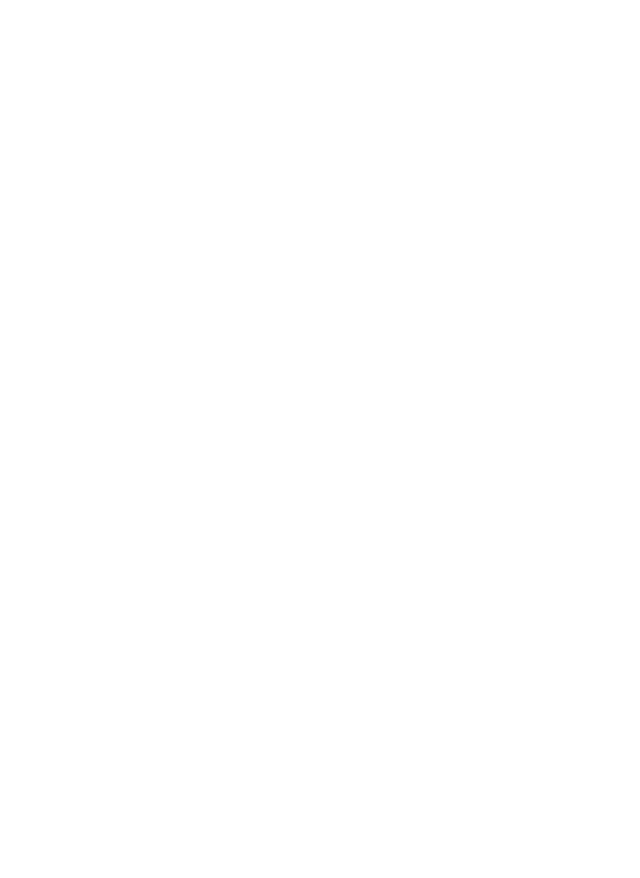
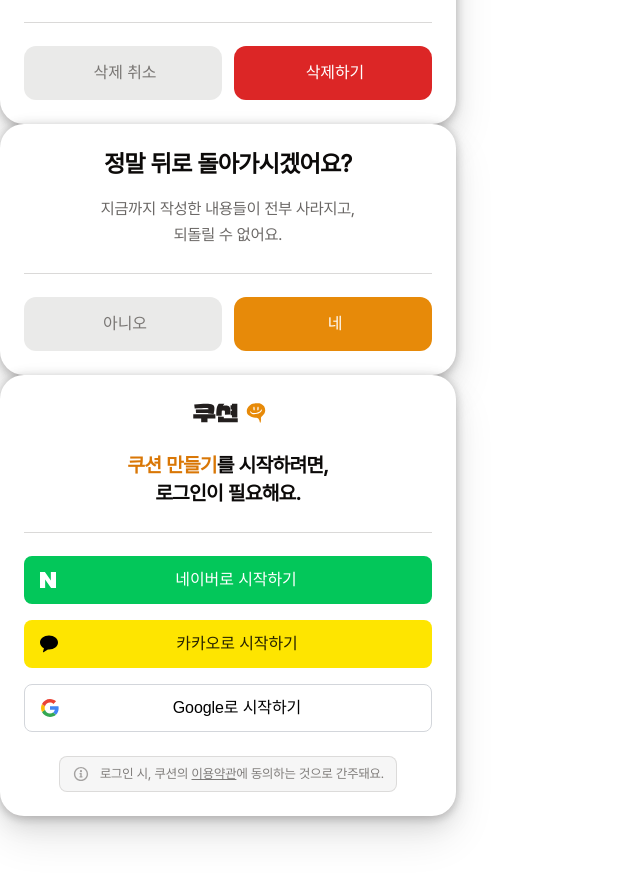
Before and after one commit to Cushion-Dev/Cushion-FE, a React (Vite) app: page / in a window 1280 px wide. Shown: the part 1220-2098 px from the top of the page, without its empty margins (0-640 px from the left). Before the commit the page ends 800 px from the top, so only its background shows below. Built offline with nearby package versions, Linux system fonts and the light colour scheme.

Commit message:
feat: login 다이얼로그 컴포넌트 구현

```diff
--- /dev/null
+++ b/src/components/common/Dialog/Callout.tsx
@@ -0,0 +1,23 @@
+import { ICONS } from '../../../styles/common/icons';
+import {
+  WrapCallout,
+  CCallout,
+  InfoIcon,
+  CalloutText,
+  Terms,
+} from '../../../styles/common/Dialog/Callout';
+
+const Callout = () => {
+  return (
+    <WrapCallout>
+      <CCallout>
+        <InfoIcon src={ICONS.login.information} />
+        <CalloutText>
+          로그인 시, 쿠션의 <Terms href="/">이용약관</Terms>에 동의하는 것으로 간주돼요.
+        </CalloutText>
+      </CCallout>
+    </WrapCallout>
+  );
+};
+
+export default Callout;
--- /dev/null
+++ b/src/components/common/Dialog/LoginButton.tsx
@@ -0,0 +1,46 @@
+import { ICONS } from '../../../styles/common/icons';
+import { MESSAGES } from '../../../constants/messages';
+import {
+  ButtonContainer,
+  LBContainer,
+  WrapText,
+  Text,
+} from '../../../styles/common/Dialog/LoginButton';
+
+interface ILoginButtonProps {
+  variant: LoginVariant;
+  symbolURL: string;
+  text: string;
+}
+
+const LoginButton = ({ variant, symbolURL, text }: ILoginButtonProps) => {
+  return (
+    <LBContainer $variant={variant}>
+      <img src={symbolURL} />
+      <WrapText>
+        <Text $variant={variant}>{text}</Text>
+      </WrapText>
+    </LBContainer>
+  );
+};
+
+const LoginButtons = () => {
+  return (
+    <ButtonContainer>
+      <LoginButton
+        variant="naver"
+        symbolURL={ICONS.login.naver}
+        text={MESSAGES.dialog.login.text('네이버')}></LoginButton>
+      <LoginButton
+        variant="kakao"
+        symbolURL={ICONS.login.kakao}
+        text={MESSAGES.dialog.login.text('카카오')}></LoginButton>
+      <LoginButton
+        variant="google"
+        symbolURL={ICONS.login.google}
+        text={MESSAGES.dialog.login.text('Google')}></LoginButton>
+    </ButtonContainer>
+  );
+};
+
+export default LoginButtons;
--- /dev/null
+++ b/src/components/common/Dialog/LoginDialog.tsx
@@ -0,0 +1,37 @@
+import Callout from './Callout';
+import LoginButtons from './LoginButton';
+
+import { ICONS } from '../../../styles/common/icons';
+import { MESSAGES } from '../../../constants/messages';
+import {
+  DialogContainer,
+  WrapLogo,
+  Logo,
+  LogoImg,
+  TitleText,
+  Accent,
+  WrapDivider,
+  Divider,
+} from '../../../styles/common/Dialog/LoginDialog';
+
+const LoginDialog = () => {
+  return (
+    <DialogContainer>
+      <WrapLogo>
+        <Logo src={ICONS.logo} />
+        <LogoImg src={ICONS.logoImage} />
+      </WrapLogo>
+      <TitleText>
+        <Accent>{MESSAGES.dialog.login.accent}</Accent>
+        {MESSAGES.dialog.login.title}
+      </TitleText>
+      <WrapDivider>
+        <Divider />
+      </WrapDivider>
+      <LoginButtons />
+      <Callout />
+    </DialogContainer>
+  );
+};
+
+export default LoginDialog;
--- a/src/components/index.ts
+++ b/src/components/index.ts
@@ -2,3 +2,4 @@ export { default as Navbar } from './common/Navbar';
 export { default as ContextMenu } from './common/MenuBar/ContextMenu';
 
 export { default as Dialog } from './common/Dialog/Dialog';
+export { default as LoginDialog } from './common/Dialog/LoginDialog';
--- a/src/pages/App.tsx
+++ b/src/pages/App.tsx
@@ -1,10 +1,52 @@
-import { ContextMenu } from '../components';
+import { Dialog, LoginDialog } from '../components';
+import { MESSAGES } from '../constants/messages';
 
 const App = () => {
   return (
     <>
-      <ContextMenu type="global"></ContextMenu>
-      <ContextMenu type="local"></ContextMenu>
+      <Dialog
+        variant="cta"
+        titleText={MESSAGES.dialog.alert.title}
+        subText={MESSAGES.dialog.alert.sub}
+        cancelText={MESSAGES.dialog.alert.no}
+        eventText={MESSAGES.dialog.alert.yes}
+      />
+      <Dialog
+        variant="cta"
+        titleText={MESSAGES.dialog.ocr.title}
+        subText={MESSAGES.dialog.ocr.sub}
+        cancelText={MESSAGES.dialog.ocr.cancel}
+        eventText={MESSAGES.dialog.ocr.attach}
+      />
+      <Dialog
+        variant="cta"
+        titleText={MESSAGES.dialog.logout.title}
+        subText={MESSAGES.dialog.logout.sub}
+        cancelText={MESSAGES.dialog.logout.cancel}
+        eventText={MESSAGES.dialog.logout.logout}
+      />
+      <Dialog
+        variant="negative"
+        titleText={MESSAGES.dialog.withdraw.title}
+        subText={MESSAGES.dialog.withdraw.sub}
+        cancelText={MESSAGES.dialog.withdraw.cancel}
+        eventText={MESSAGES.dialog.withdraw.withdraw}
+      />
+      <Dialog
+        variant="negative"
+        titleText={MESSAGES.dialog.delete.title}
+        subText={MESSAGES.dialog.delete.sub}
+        cancelText={MESSAGES.dialog.delete.cancel}
+        eventText={MESSAGES.dialog.delete.delete}
+      />
+      <Dialog
+        variant="cta"
+        titleText={MESSAGES.dialog.back.title}
+        subText={MESSAGES.dialog.back.sub}
+        cancelText={MESSAGES.dialog.back.no}
+        eventText={MESSAGES.dialog.back.yes}
+      />
+      <LoginDialog />
     </>
   );
 };
--- /dev/null
+++ b/src/styles/common/Dialog/Callout.ts
@@ -0,0 +1,41 @@
+import styled from 'styled-components';
+import { semantic } from '../../semantic';
+import { TYPO } from '../../typo';
+
+const WrapCallout = styled.div`
+  display: flex;
+  flex-direction: column;
+  align-items: center;
+  align-self: stretch;
+  gap: 1rem;
+`;
+
+const CCallout = styled.div`
+  display: flex;
+  align-items: center;
+
+  gap: 0.625rem;
+  padding: 0.5rem 0.75rem;
+
+  border-radius: 0.5rem;
+  border: 1px solid ${semantic.light.border.transparent.alternative};
+  background: ${semantic.light.fill.transparent.assistive};
+`;
+
+const InfoIcon = styled.img`
+  width: 1.125rem;
+  height: 1.125rem;
+`;
+
+const CalloutText = styled.span`
+  ${TYPO.caption2}
+  color: ${semantic.light.object.transparent.alternative};
+`;
+
+const Terms = styled.a`
+  ${TYPO.caption2}
+  color: ${semantic.light.object.transparent.alternative};
+  text-decoration: underline;
+`;
+
+export { WrapCallout, CCallout, InfoIcon, CalloutText, Terms };
--- /dev/null
+++ b/src/styles/common/Dialog/LoginButton.ts
@@ -0,0 +1,76 @@
+import styled, { css } from 'styled-components';
+import { TYPO } from '../../../styles/typo';
+
+const ButtonContainer = styled.div`
+  display: flex;
+  flex-direction: column;
+  align-items: flex-start;
+  align-self: stretch;
+
+  gap: 1rem;
+`;
+
+const LBContainer = styled.button<{ $variant: LoginVariant }>`
+  display: flex;
+  align-items: center;
+  align-self: stretch;
+
+  height: 3rem;
+  padding: 0 1rem;
+
+  border: none;
+  border-radius: 0.5rem;
+
+  cursor: pointer;
+
+  ${({ $variant }) => {
+    switch ($variant) {
+      case 'naver':
+        return css`
+          background: #03c75a;
+        `;
+      case 'kakao':
+        return css`
+          background: #fee500;
+        `;
+      case 'google':
+        return css`
+          border: 1px solid #d3d6db;
+          background: #fff;
+        `;
+    }
+  }}
+`;
+
+const WrapText = styled.div`
+  display: flex;
+  justify-content: center;
+  align-items: center;
+
+  width: 100%;
+`;
+
+const Text = styled.span<{ $variant: LoginVariant }>`
+  text-align: center;
+
+  ${TYPO.label3}
+
+  ${({ $variant }) => {
+    switch ($variant) {
+      case 'naver':
+        return css`
+          color: #fff;
+        `;
+      case 'kakao':
+        return css`
+          color: rgba(0, 0, 0, 0.85);
+        `;
+      case 'google':
+        return css`
+          color: #000;
+        `;
+    }
+  }}
+`;
+
+export { ButtonContainer, LBContainer, WrapText, Text };
--- /dev/null
+++ b/src/styles/common/Dialog/LoginDialog.ts
@@ -0,0 +1,71 @@
+import styled from 'styled-components';
+
+import { semantic } from '../../../styles/semantic';
+import { TYPO } from '../../../styles/typo';
+
+const DialogContainer = styled.div`
+  display: flex;
+  flex-direction: column;
+  align-items: center;
+
+  width: 28.5rem;
+
+  gap: 1.5rem;
+  padding: 1.5rem;
+
+  border-radius: 1.5rem;
+  background: ${semantic.light.bg.solid.light};
+
+  box-shadow:
+    0px 3.2px 8px 0px rgba(12, 10, 9, 0.13),
+    0px 10px 22.3px 0px rgba(12, 10, 9, 0.09),
+    0px 22px 43px 0px rgba(12, 10, 9, 0.09),
+    0px 0px 10.6px 0px rgba(12, 10, 9, 0.11);
+`;
+
+const WrapLogo = styled.div`
+  display: flex;
+  align-items: center;
+  gap: 0.375rem;
+`;
+
+const Logo = styled.img`
+  width: 3.0625rem;
+  height: 1.75rem;
+`;
+
+const LogoImg = styled.img`
+  width: 1.25rem;
+  height: 1.25rem;
+`;
+
+const TitleText = styled.span`
+  align-self: stretch;
+  text-align: center;
+
+  ${TYPO.title2}
+  color: ${semantic.light.object.solid.hero};
+`;
+
+const Accent = styled.span`
+  ${TYPO.title2}
+  color: ${semantic.light.accent.solid.hero};
+`;
+
+const WrapDivider = styled.div`
+  display: flex;
+  justify-content: center;
+  align-items: center;
+  align-self: stretch;
+
+  height: 0.0625rem;
+  padding-top: 0.0625rem;
+`;
+
+const Divider = styled.div`
+  width: 25.5rem;
+  height: 0.0625rem;
+  background: ${semantic.light.border.transparent.neutral};
+`;
+
+export { DialogContainer, WrapLogo, Logo, LogoImg, TitleText, Accent, WrapDivider, Divider };
--- a/src/types/dialog.ts
+++ b/src/types/dialog.ts
@@ -1 +1,2 @@
 type ButtonVariant = 'cta' | 'negative';
+type LoginVariant = 'naver' | 'kakao' | 'google';
```
